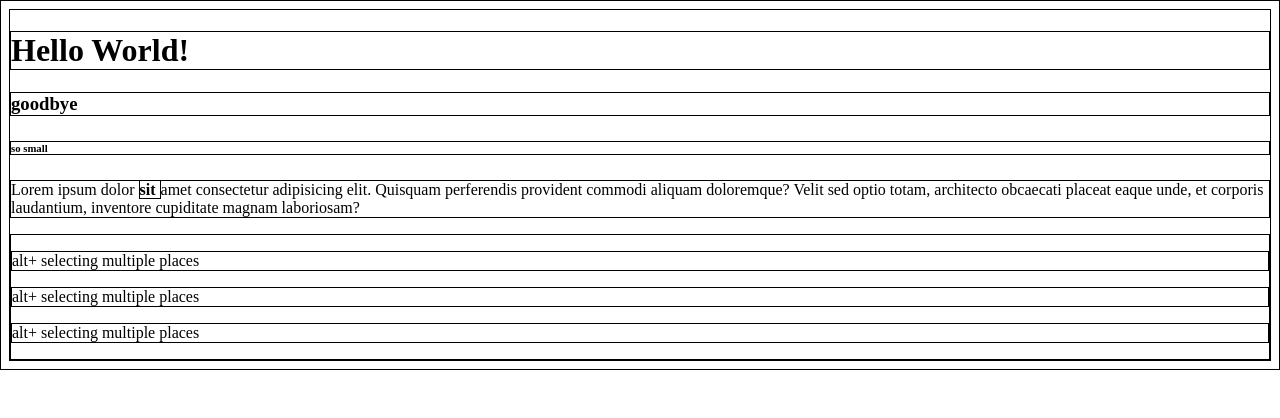
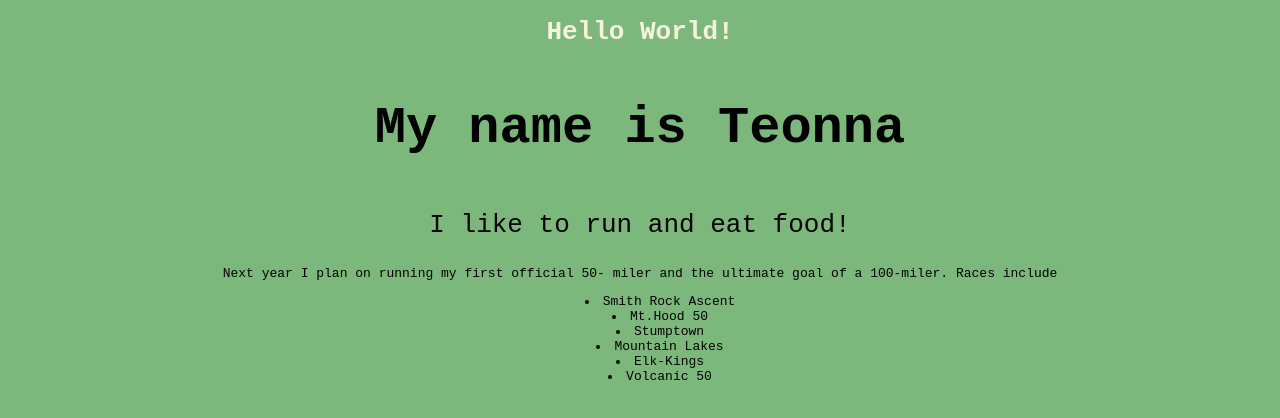
Before and after one commit to tmzaragoza/upgraded-parakeet, a plain HTML site: page index.html in a window 1280 px wide. Drawn offline with Linux system fonts and the light colour scheme.

Commit message:
my first web page edits

```diff
--- a/index.html
+++ b/index.html
@@ -5,20 +5,24 @@
     <meta name="viewport" content="width=device-width, initial-scale=1.0">
     <meta http-equiv="X-UA-Compatible" content="ie=edge">
     <title>My First Page</title>
-    <style>
-        *{border: 1px solid black;}
-    </style>
+    <link rel="stylesheet" href="style.css">
 </head>
 <body>
     <h1>Hello World!</h1>
-    <h3>goodbye</h3>
-    <h6>so small</h6>
-    <p>Lorem ipsum dolor <strong>sit </strong>amet consectetur adipisicing elit. Quisquam perferendis provident commodi aliquam doloremque? Velit sed optio totam, architecto obcaecati placeat eaque unde, et corporis laudantium, inventore cupiditate magnam laboriosam?
-    <div>
-        <p>alt+ selecting multiple places</p>
-        <p>alt+ selecting multiple places</p>
-        <p>alt+ selecting multiple places</p>
-    </div>
+    <h3 id="name">My name is Teonna</h3>
+
+    <p class= "large-text"> I like to run and eat food!</p>
+
+    <p id="smaller-text"> Next year I plan on running my first official 50- miler and the ultimate goal of a 100-miler. Races include
+        <ul>
+            <li>Smith Rock Ascent</li>
+            <li>Mt.Hood 50</li>
+            <li>Stumptown</li>
+            <li>Mountain Lakes</li>
+            <li>Elk-Kings</li>
+            <li>Volcanic 50</li>
+         </ul>
+    </p>
 
 </body>
 </html>
--- /dev/null
+++ b/style.css
@@ -0,0 +1,23 @@
+body{
+    background-color: rgb(124, 184, 124);
+    font-family: monospace;
+    text-align: center
+}
+
+h1{
+    color:rgb(245, 243, 217);
+
+}
+h3{
+    font-size: 4em
+}
+.large-text{
+        font-size: 2em;
+}
+#smaller-text {
+
+}
+
+ul li {
+    list-style-position: inside
+}
```
